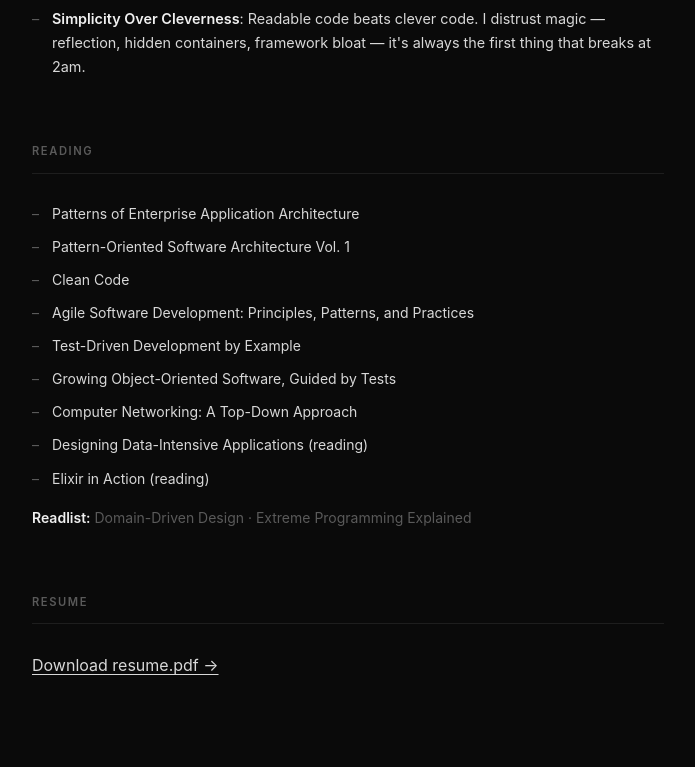
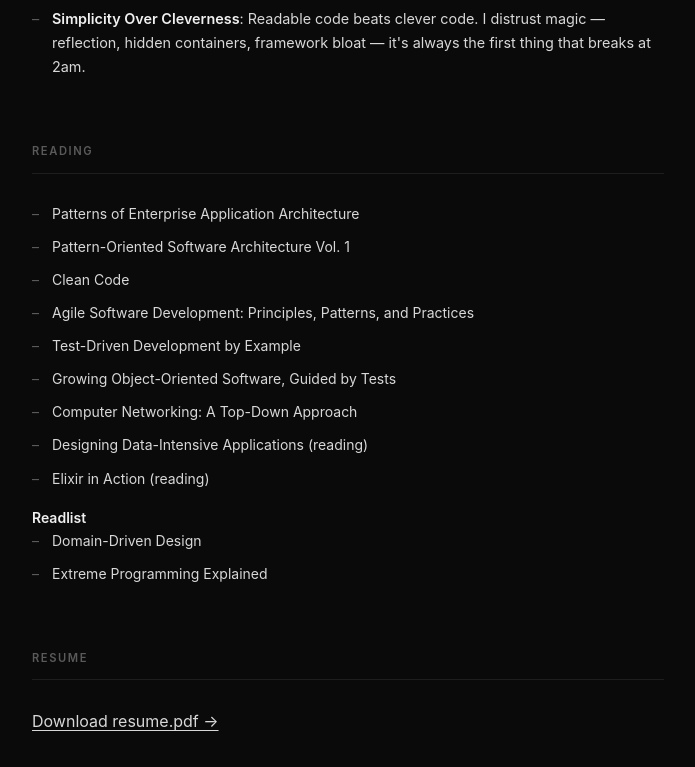
Before and after one commit to sku0x20/website, an Astro site: page /about in a window 1280 px wide. Shown: the part 675-1442 px from the top of the page, without its empty margins (292-987 px from the left). Built offline with nearby package versions, Linux system fonts and the light colour scheme; Astro itself is replaced by a stand-in of ours.

Commit message:
Fix Readlist to render as a proper list instead of one inline line

```diff
--- a/src/pages/about.astro
+++ b/src/pages/about.astro
@@ -43,7 +43,11 @@
             <li>Designing Data-Intensive Applications (reading)</li>
             <li>Elixir in Action (reading)</li>
         </ul>
-        <p class="readlist"><strong>Readlist:</strong> <span class="muted">Domain-Driven Design · Extreme Programming Explained</span></p>
+        <p class="readlist"><strong>Readlist</strong></p>
+        <ul class="articles">
+            <li>Domain-Driven Design</li>
+            <li>Extreme Programming Explained</li>
+        </ul>
     </section>
 
     <section class="resume">
```
